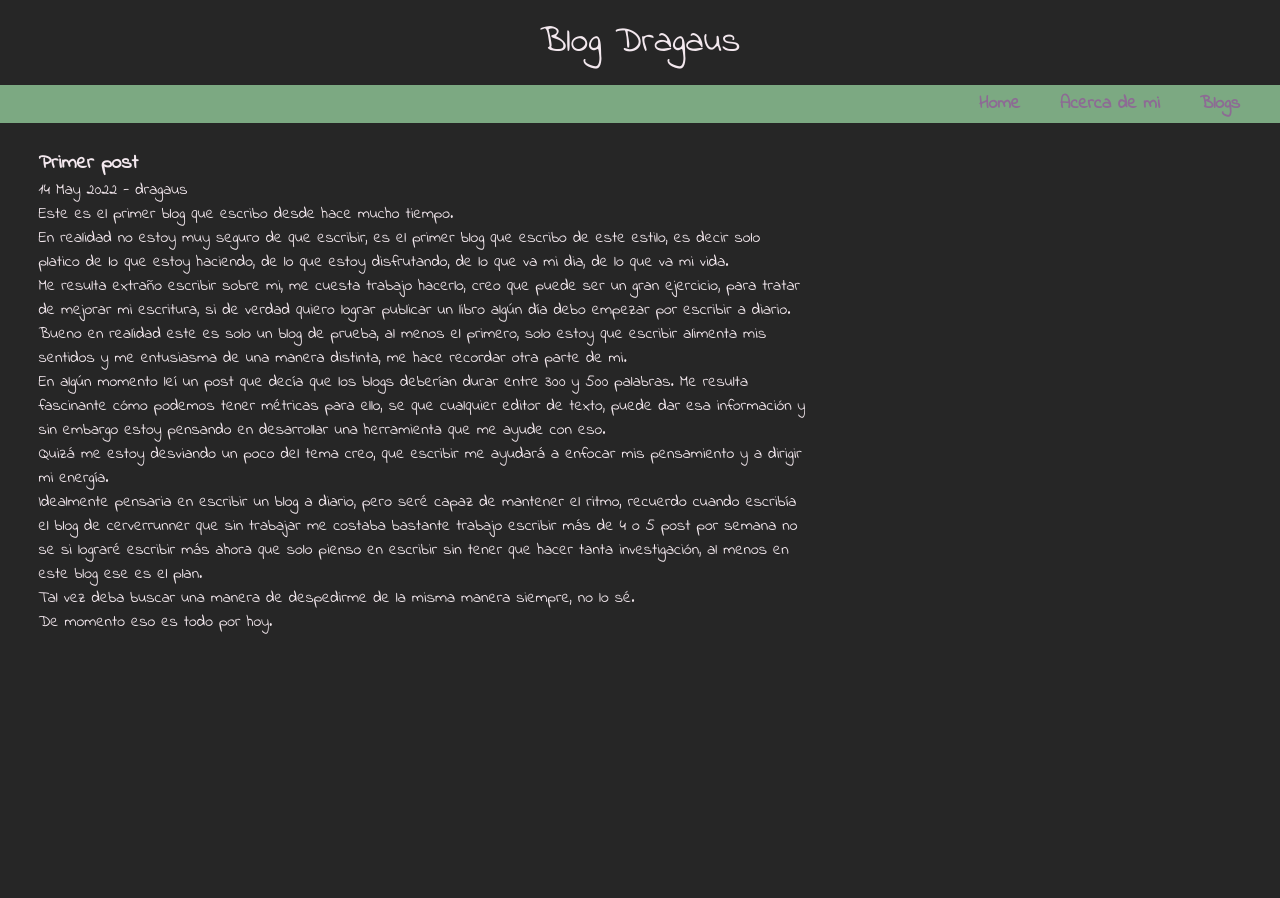
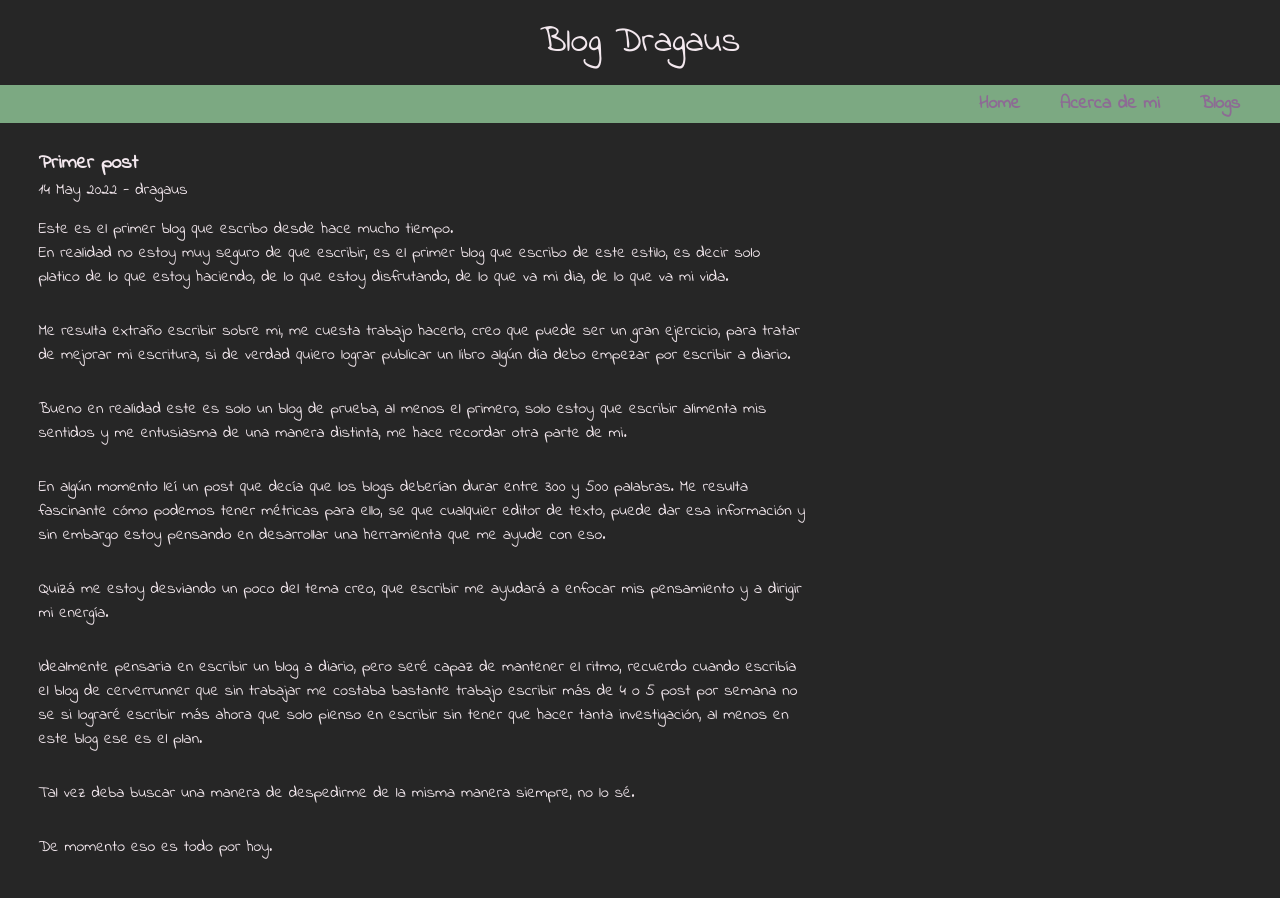
Before and after one commit to dragaus/dragaus_blog, a Jekyll site: the page built from _posts/2022-05-14-Primer Post.md, in a window 1280 px wide. Built offline with Jekyll 4.4.1, drawn with Linux system fonts in a browser that asks for light colours.

Commit message:
Add post and improve images

```diff
--- /dev/null
+++ b/_includes/image_viewer.html
@@ -0,0 +1,3 @@
+<div>
+    <img src={{include.src}} alt={{include.alt}} />
+</div>
--- a/_layouts/posts.html
+++ b/_layouts/posts.html
@@ -3,5 +3,5 @@ layout: default
 ---
 <h1>{{ page.title }}</h1>
 <p>{{ page.date | date_to_string }} - {{ page.author }}</p>
-
-{{ content }}
+<br/>
+<div class="post">{{ content | newline_to_br }}</div>
--- a/_posts/2022-05-14-Primer Post.md
+++ b/_posts/2022-05-14-Primer Post.md
@@ -4,7 +4,6 @@ author: dragaus
 ---
 
 Este es el primer blog que escribo desde hace mucho tiempo.
-
 En realidad no estoy muy seguro de que escribir, es el primer blog que escribo de este estilo, es decir solo platico de lo que estoy haciendo, de lo que estoy disfrutando, de lo que va mi dia, de lo que va mi vida.
 
 Me resulta extraño escribir sobre mi, me cuesta trabajo hacerlo, creo que puede ser un gran ejercicio, para tratar de mejorar mi escritura, si de verdad quiero lograr publicar un libro algún día debo empezar por escribir a diario.
--- /dev/null
+++ b/_sass/posts/posts.scss
@@ -0,0 +1,13 @@
+.post {
+    display: flex;
+    flex-flow: column;
+}
+
+.post p {
+    width: 100%;
+}
+
+.post img{
+    display: block;
+    margin: auto;
+}
--- a/assets/css/styles.scss
+++ b/assets/css/styles.scss
@@ -4,4 +4,5 @@
 @import "variables";
 @import "navigation/navigation";
 @import "header/header";
-@import "common/layout"
+@import "common/layout";
+@import "posts/posts";
--- a/blogs.html
+++ b/blogs.html
@@ -5,7 +5,7 @@ title: Blog
 <h1>Latest Posts</h1>
 
 <ul>
-  {% for post in site.posts %}
+  {% for post in site.posts limit:10 %}
     <li>
       <h2><a href="{{ post.url }}">{{ post.title }}</a></h2>
       {{ post.excerpt }}
```
Also changed, not shown: _posts/2022-06-28-Tower Attack.md (added, +14 -0 lines), assets/images/tower_attack/tower_attack_icon.png (added).
